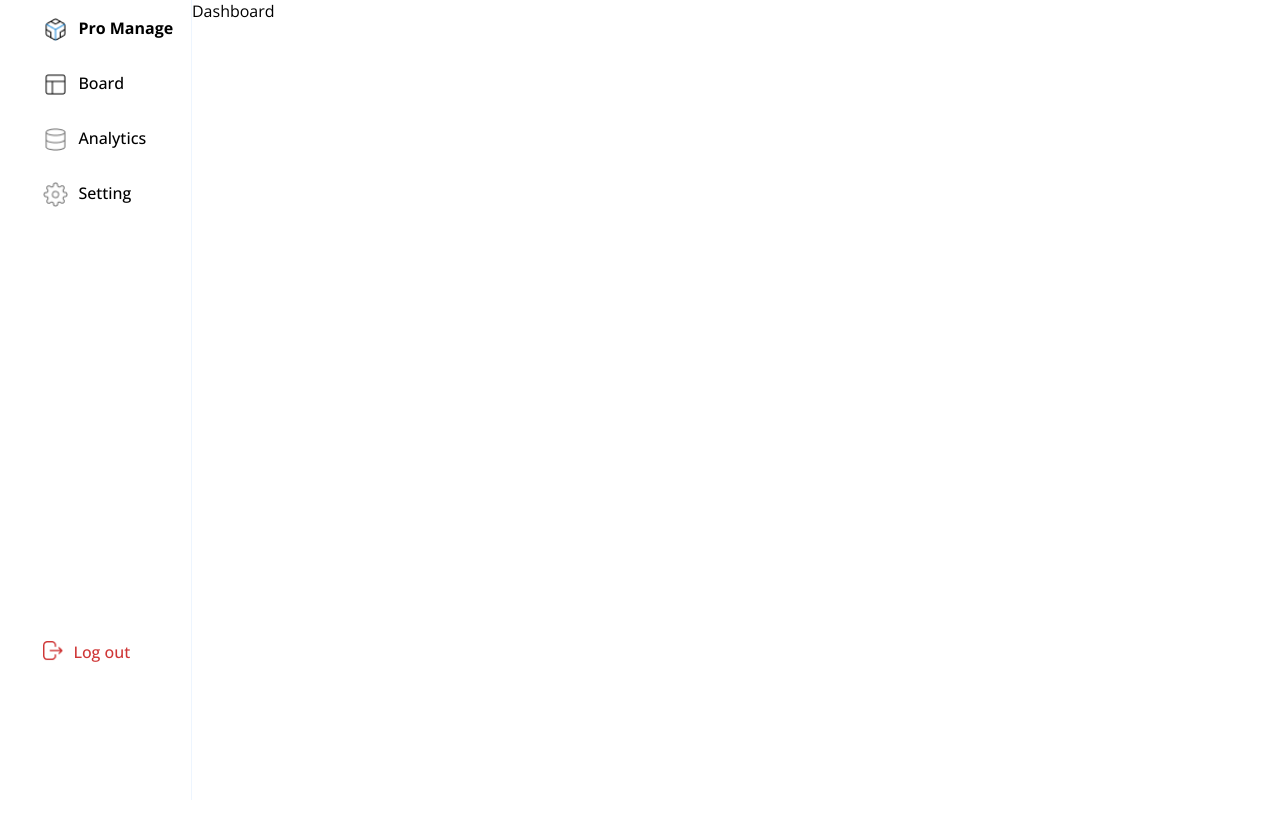
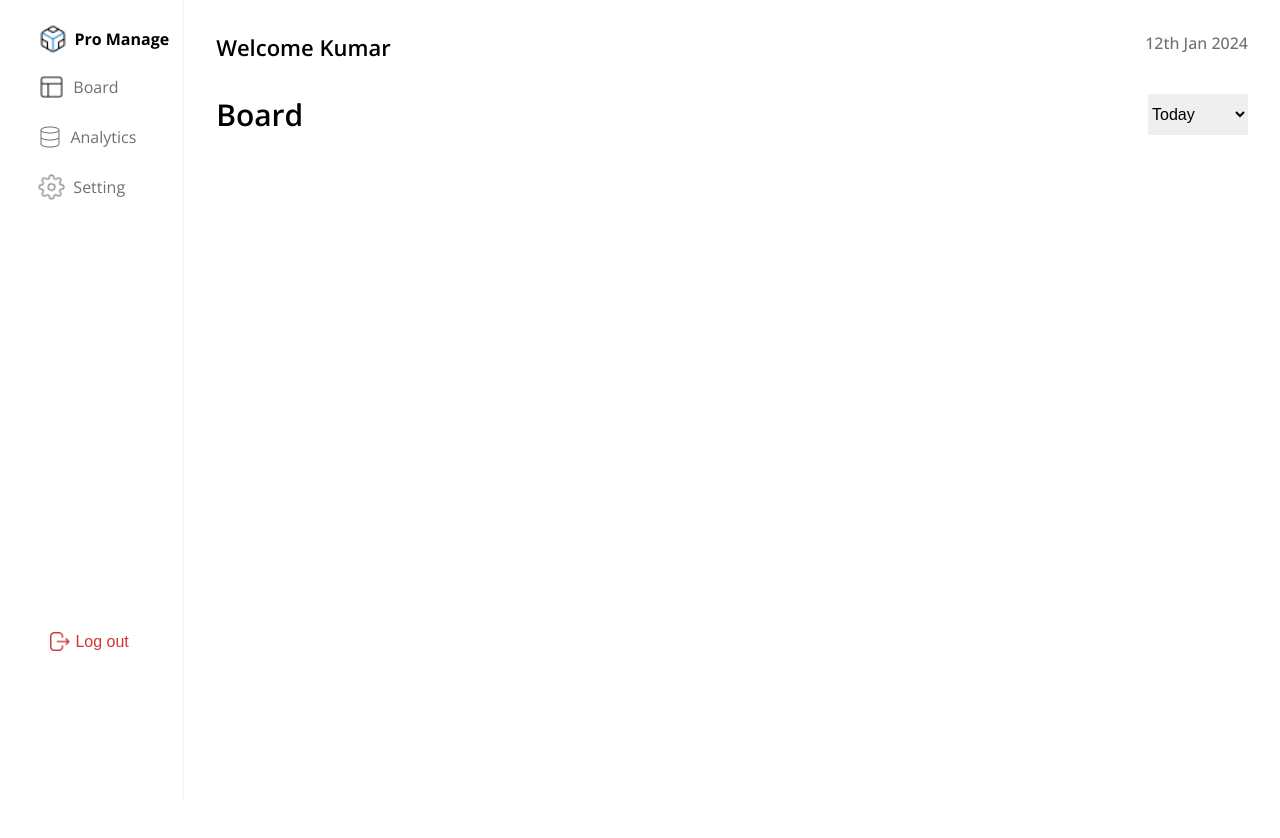
Before and after one commit to ruchipratihast/project_task_manager, a React (Create React App) app in the folder client/: page /dashboard in a window 1280 px wide. Shown: the top 838 px of the page. Before the commit the page ends 800 px from the top, so only its background shows below. Built offline with nearby package versions, Linux system fonts and the light colour scheme; sample sign-in values are in the browser's storage; a web font is replaced by a local one.

Commit message:
Setup Sidebar and dashboard, Updated css files

```diff
--- a/client/public/index.html
+++ b/client/public/index.html
@@ -27,7 +27,7 @@
       work correctly both with client-side routing and a non-root public URL.
       Learn how to configure a non-root public URL by running `npm run build`.
     -->
-    <title>React App</title>
+    <title>Pro Manage</title>
   </head>
   <body>
     <noscript>You need to enable JavaScript to run this app.</noscript>
--- a/client/src/App.js
+++ b/client/src/App.js
@@ -15,7 +15,7 @@ function App() {
 
             <Route element={<PrivateRoutes />}>
 
-              <Route path='/dashboard' element={<Home/>} />
+              <Route path='/dashboard' element={<Home />} />
 
             </Route>
 
--- a/client/src/components/Auth/Common.module.css
+++ b/client/src/components/Auth/Common.module.css
@@ -10,7 +10,7 @@
 }
 
 .heading{
-    color:#343434;
+    color: var(--dark-grey-color);
     padding-bottom: 44.1px;
 }
 
@@ -26,7 +26,7 @@
   left: 10px;
   top: 50%;
   transform: translateY(-50%);
-  color: #828282;
+  color: var(--light-grey-color);
   font-weight: 400;
   font-size: 20px;
 }
@@ -40,7 +40,7 @@
   right: 10px;
   top: 50%;
   transform: translateY(-50%);
-  color: #828282;
+  color: var(--light-grey-color);
   font-weight: 400;
   cursor: pointer;
   font-size: 25px;
@@ -51,7 +51,7 @@
   height: 40px;
   font-size: 16px;
   padding: 6px 6px 6px 35px;
-  border: 2px solid #D0D0D0;
+  border: 2px solid var(--input-field-border);
   border-radius: 8px;
 }
 
@@ -59,10 +59,10 @@
     width: 100%;
     padding: 8px;
     font-size: 20px;
-    background: #17A2B8;
+    background: var(--primary-color);
     border-radius: 25px;
     color: white;
-    border: 2px solid #17A2B8;
+    border: 2px solid var(--primary-color);
     font-weight: 500;
     cursor: pointer;
 }
@@ -71,9 +71,9 @@
     width: 100%;
     padding: 8px;
     font-size: 20px;
-    border: 2px solid #17A2B8;
+    border: 2px solid var(--primary-color);
     border-radius: 25px;
-    color: #17A2B8;
+    color: var(--primary-color);
     font-weight: 500;
     cursor: pointer;
     background-color: transparent;
@@ -81,7 +81,7 @@
 
 .paragraph{
     margin: 25px 25px;
-    color: #828282;
+    color: var(--light-grey-color);
     font-weight: 400;
     font-size: 19px;
     text-align: center;
--- a/client/src/components/Auth/LeftContainer/LeftContainer.module.css
+++ b/client/src/components/Auth/LeftContainer/LeftContainer.module.css
@@ -7,22 +7,22 @@
     flex-direction: column;
     justify-content: center;
     align-items: center;
-    background-color: #17A2B8;
+    background-color: var(--primary-color);
 }
 
-img {
+.imageContainer {
     Width: 500px;
     Height: 350px;
 }
 
-h1 {
+.welcomeHeading {
     color: #FFFFFF;
     font-weight: 600;
     font-size: 33px;
     margin: 20px 0px 5px 0px;
 }
 
-p{
+.welcomeParagraph{
     color: #FFFFFF;
     text-align: center;
     font-weight: 400;
--- a/client/src/components/Auth/LeftContainer/LeftContainerComponent.jsx
+++ b/client/src/components/Auth/LeftContainer/LeftContainerComponent.jsx
@@ -6,11 +6,12 @@ export default function LeftContainerComponent() {
   return (
     <div className={styles.container}>
     <img
+      className= {styles.imageContainer}
       src={loginImage}
       alt='login image'
      />
-     <h1>Welcome aboard my friend</h1>
-     <p>just a couple of clicks and we start</p>
+     <h1 className= {styles.welcomeHeading}>Welcome aboard my friend</h1>
+     <p className={styles.welcomeParagraph}>just a couple of clicks and we start</p>
     </div>
   )
 }
--- a/client/src/components/Dashboard/Dashboard.jsx
+++ b/client/src/components/Dashboard/Dashboard.jsx
@@ -1,9 +1,42 @@
-import React from 'react'
+import { React, useState } from 'react'
+import styles from './Dashboard.module.css'
 
 export default function Dashboard() {
+  const [selectedOption, setSelectedOption] = useState('Today');
+
+  const options = [
+    { value: 'today', label: 'Today' },
+    { value: 'this-week', label: 'This Week' },
+    { value: 'this-month', label: 'This Month' },
+  ];
+
+  const handleSelect = (option) => {
+    setSelectedOption(option.value);
+    console.log(option.value);
+  };
+
   return (
-    <div>
-      Dashboard
+    <div className={styles.container}>
+      <div className={styles.headerContainer}>
+        <h1 className={styles.headerH1}>Welcome Kumar</h1>
+        <p className={styles.headerP}>12th Jan 2024</p>
+      </div>
+
+      <div className={styles.headerContainer}>
+        <h1 className={styles.boardName}>Board</h1>
+        <select className={styles.dropdownContainer}>
+          {options.map((option) => (
+            <option key={option.value} className={styles.dropdownContent} onClick={() => handleSelect(option.value)}>
+              {option.label}
+            </option>
+          ))}
+        </select>
+      </div>
+
+      <div className= {styles.sectionContainer}>
+
+      </div>
+
     </div>
   )
 }
--- /dev/null
+++ b/client/src/components/Dashboard/Dashboard.module.css
@@ -0,0 +1,44 @@
+*{
+    margin: 0;
+    padding: 0;
+    box-sizing: border-box;
+  }
+
+.container{
+    height: 100vh;
+    width: 85vw;
+    margin: 32px;
+}
+
+.headerContainer{
+    display: flex;
+    justify-content: space-between;
+    margin-bottom: 32px;
+}
+
+.headerH1{
+    font-size: 22px;
+    font-weight: 600;
+}
+
+.headerP{
+    font-size: 16px;
+    font-weight: 500;
+    color: var(--md-grey-color);
+}
+
+.boardName{
+    font-size: 30px;
+    font-weight: 600;
+}
+
+.dropdownContainer{
+    font-size: 16px;
+    border: none;
+    cursor: pointer;
+}
+
+.dropdownContent{
+    border: none;
+    line-height: 1.5em;;
+}
--- a/client/src/components/Sidebar/Sidebar.jsx
+++ b/client/src/components/Sidebar/Sidebar.jsx
@@ -1,10 +1,8 @@
 import React from 'react'
 import styles from './Sidebar.module.css'
 import logoImage from '../../assets/icons/logo.png'
-import layoutImage from '../../assets/icons/layout.png'
-import dbImage from '../../assets/icons/database.png'
-import settingsImage from '../../assets/icons/settings.png'
 import logoutImage from '../../assets/icons/Logout.png'
+import { SidebarData } from './SidebarData'
 
 export default function Sidebar() {
   return (
@@ -13,7 +11,7 @@ export default function Sidebar() {
       <img src={logoImage} className={styles.logoImage} />
       <p className={styles.appName}>Pro Manage</p>
       </div>
-
+{/*
       <div className= {styles.headingContainer}>
       <img src={layoutImage} className={styles.logoImage} />
       <p className={styles.navbarName}>Board</p>
@@ -27,12 +25,36 @@ export default function Sidebar() {
       <div className= {styles.headingContainer}>
       <img src={settingsImage} className={styles.logoImage} />
       <p className={styles.navbarName}>Setting</p>
+      </div> */}
+
+      <div className= {styles.sidebar}>
+        <ul className= {styles.sidebarList}>
+        {
+        SidebarData.map((val,key) =>{
+          return (
+            <li
+              key= {key}
+              className= {styles.row}
+              id = {window.location.pathname == val.link ? styles.active : ""}
+              onClick={() => {
+                window.location.pathname = val.link;
+              }}
+            >
+              <img className={styles.sidebarListImage} src={val.icon} />
+              <div className={styles.sidebarListTitle}>{val.title}</div>
+            </li>
+          );
+        })
+      }
+        </ul>
       </div>
 
+      <button className= {styles.logouButton}>
       <div className= {styles.logoutContainer}>
       <img src={logoutImage} className={styles.logoutImage} />
       <p className={styles.logoutName}>Log out</p>
       </div>
+      </button>
 
     </div>
   )
--- a/client/src/components/Sidebar/Sidebar.module.css
+++ b/client/src/components/Sidebar/Sidebar.module.css
@@ -16,44 +16,77 @@
 
 .headingContainer{
     display: flex;
-    margin: 12px 0px 8px 0px;
+    margin: 24px 0px 8px 0px;
 }
 
 .logoImage{
-    height: 25px;
-    width: 25px;
-    margin: 5px;
+    height: 30px;
+    width: 30px;
 }
 
 .appName{
     font-size: 16px;
     font-weight: 700;
-    color: black;
-    margin: 5px;
+    margin: 4px 0px 0px 6px;
 }
 
-.navbarName{
-    font-size: 16px;
-    font-weight: 500;
-    color: black;
-    margin: 5px;
+.sidebarList{
+    height: auto;
+    padding: 0;
+    width: 100%;
+}
+
+.sidebarList .row{
+    width: 100%;
+    height: 50px;
+    list-style-type: none;
+    margin: 0%;
+    display: flex;
+    flex-direction: row;
+    color: var(--md-grey-color);
+    justify-content: center;
+    align-items: center;
+}
+
+.sidebarList .row:hover{
+    cursor: pointer;
+}
+
+.sidebarList .row #active{
+    /* background-color: #EDF5FE; */
+    background-color: #0876f3;
+}
+
+.row .sidebarListImage{
+    flex: 30%;
+}
+
+.row .sidebarListTitle{
+    margin: 8px;
+    flex: 70%;
+}
+
+
+.logouButton{
+    margin-top: 52vh;
+    background: none;
+    border: none;
 }
 
 .logoutContainer{
     display: flex;
-    margin-top: 52vh;
     cursor: pointer;
 }
 
 .logoutImage{
     height: 20px;
     width: 20px;
-    margin: 5px;
+    margin: 4px 0px 0px 12px;
 }
 
 .logoutName{
     font-size: 16px;
     font-weight: 500;
-    color: #CF3636;
+    color: var(--dark-red-color);
     margin: 5px;
 }
--- /dev/null
+++ b/client/src/components/Sidebar/SidebarData.jsx
@@ -0,0 +1,22 @@
+import React from 'react';
+import layoutImage from '../../assets/icons/layout.png'
+import dbImage from '../../assets/icons/database.png'
+import settingsImage from '../../assets/icons/settings.png'
+
+export const SidebarData = [
+   {
+    title: "Board",
+    icon: layoutImage,
+    link: '/dashboard'
+   },
+   {
+    title: "Analytics",
+    icon: dbImage,
+    link: '/analytics'
+   },
+   {
+    title: "Setting",
+    icon: settingsImage,
+    link: '/setting'
+   }
+]
--- a/client/src/index.css
+++ b/client/src/index.css
@@ -1,3 +1,13 @@
+:root {
+  --primary-color : #17A2B8;
+  --dark-grey-color : #343434;
+  --md-grey-color : #707070;
+  --light-grey-color : #828282;
+  --input-field-border: #D0D0D0;
+  --dark-red-color: #CF3636;
+
+}
+
 *{
   margin: 0;
   padding: 0;
@@ -6,4 +16,5 @@
 body {
   box-sizing: border-box;
   font-family: "Open Sans";
+  color: #000;
 }
```
Lines whose indentation alone changed are shown as unchanged.
